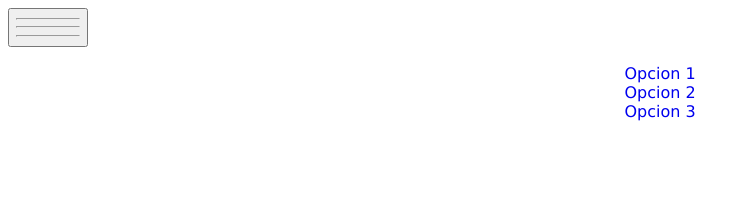
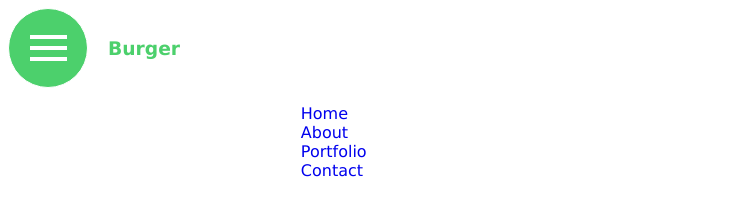
Before and after one commit to betsyvies/menu-hamburguesa, a plain HTML site: page index.html in a window 1280 px wide. Both pictures are taken after a click on the button 48 px from the left and 27 px from the top of the page. Shown: the whole page, without its empty margins (0-750 px from the left). Drawn offline with Linux system fonts and the light colour scheme.

Commit message:
añadiendo interacciones del menu con JS

```diff
--- a/css/main.css
+++ b/css/main.css
@@ -1,16 +1,39 @@
 body {
     font-family: verdana;
+}
+div {
+    position: relative;
 }
 
 button {
     width: 80px;
+    height: 80px;
+    border-radius: 100%;
+    border: 1px solid #fff;
+    background-color: #4CD06C;
+}
+
+button hr {
+    width: 50%;
+    border: 2px solid #fff;
+    background-color: #fff;
+}
+
+h3 {
+    position: absolute;
+    display: inline-block;
+    text-align: center;
+    vertical-align: middle;
+    color: #4CD06C;
+    margin-left: 20px;
+    top: 50%;
+    transform: translateY(-140%);
 }
 
 nav {
     width: 60%;
     margin-left: auto;
     margin-right: auto;
-    text-align: center;
 }
 
 ul {
--- a/index.html
+++ b/index.html
@@ -8,16 +8,20 @@
     <title>Menú de Hamburguesa</title>
   </head>
   <body>
-    <button id="menu">
-      <hr>
-      <hr>
-      <hr>
-    </button>
-    <nav id="opcs-menu" class="enabled-menu">
+    <div>
+      <button id="menu">
+        <hr>
+        <hr>
+        <hr>
+      </button>
+      <h3>Burger</h3>
+    </div>
+    <nav id="opcs-menu" class="disabled-menu">
       <ul>
-        <li><a href="#">Opcion 1</a></li>
-        <li><a href="#">Opcion 2</a></li>
-        <li><a href="#">Opcion 3</a></li>
+        <li><a href="#">Home</a></li>
+        <li><a href="#">About</a></li>
+        <li><a href="#">Portfolio</a></li>
+        <li><a href="#">Contact</a></li>
       </ul>
     </nav>
     <script src="js/app.js"></script>
--- a/js/app.js
+++ b/js/app.js
@@ -1 +1,18 @@
-var button = document.getElementById("btn");
+window.onload = function() {
+     var button = document.getElementById("menu");
+     button.addEventListener('click', showMenu);
+}
+
+function showMenu() {
+    var menu = document.getElementById("opcs-menu");
+
+    /* Permite verificar si contiene la clase que oculta el elemento */
+    if(menu.classList.contains('disabled-menu')) {
+        menu.classList.remove('disabled-menu');
+        menu.classList.add('enabled-menu');
+    }
+    else {
+        menu.classList.remove('enabled-menu');
+        menu.classList.add('disabled-menu');
+    }
+}
```
